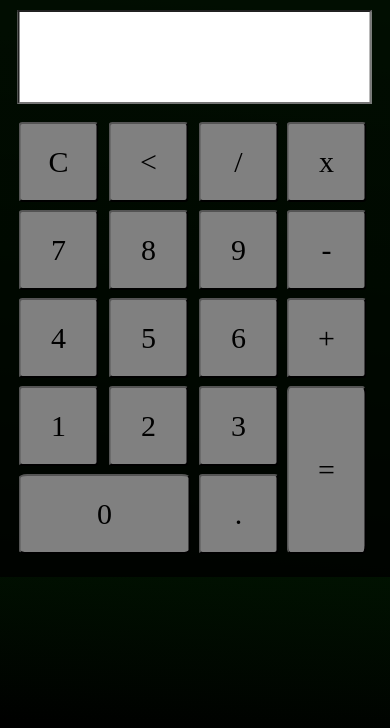
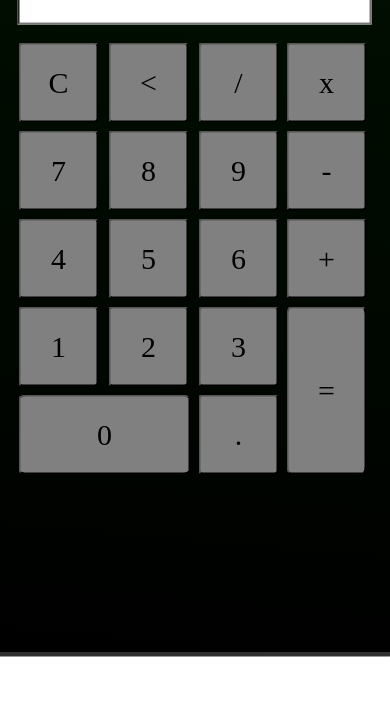
Before and after one commit to danielpf30/Calculadora, a plain HTML site: page index.html in a window 390 px wide. Shown: the part 176-904 px from the top of the page. After the commit the page ends 844 px from the top, so only its background shows below. Drawn offline with Linux system fonts and the light colour scheme.

Commit message:
melhorando a responsividade

```diff
--- a/style.css
+++ b/style.css
@@ -5,7 +5,7 @@
 .fundo{
 
     background-image: linear-gradient(5deg,black, rgb(4, 91, 4));
-    min-height: 100vh;
+    min-height:91dvh;
     display: flex;
     justify-content: center;
     align-items: center;
@@ -16,6 +16,7 @@
 }
 
 .Calculadora {
+     height: 93dvh;
      background-color:rgba(0, 0, 0, 0.81);
      position: absolute;
      top:50%;
```
